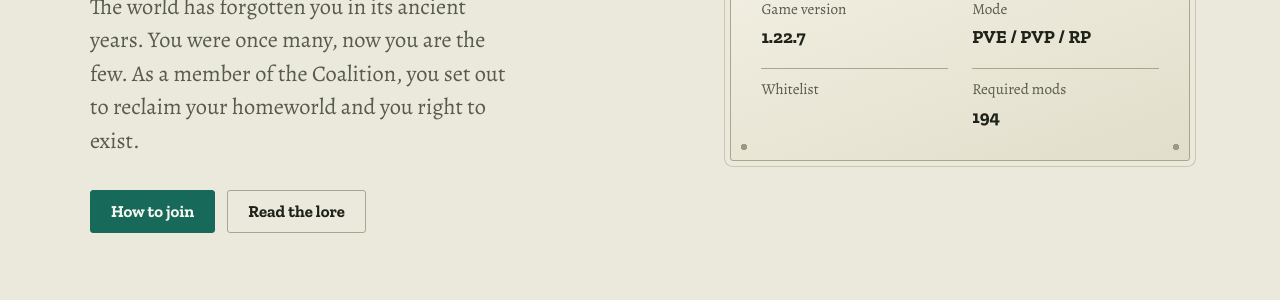
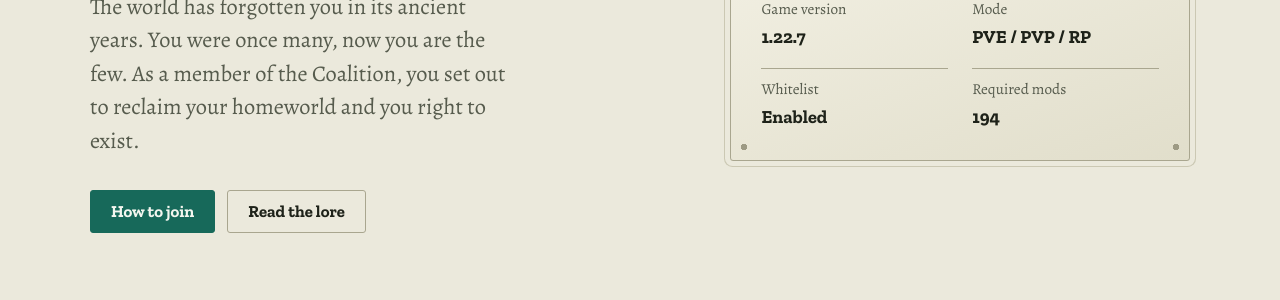
Before and after one commit to Rhyagelle/World-of-Ironroot, a Jekyll site: the page built from index.html, in a window 1280 px wide and 900 px high. Shown: the part 406-706 px from the top of the window. Built offline with Jekyll 4.4.1, drawn with Linux system fonts in a browser that asks for light colours.

Commit message:
Update connect-card.html

```diff
--- a/_includes/connect-card.html
+++ b/_includes/connect-card.html
@@ -9,7 +9,7 @@
   <dl class="plate__facts">
     <div><dt>Game version</dt><dd>1.22.7</dd></div>
     <div><dt>Mode</dt><dd>PVE / PVP / RP </dd></div>
-    <div><dt>Whitelist</dt><dd>{{ site.server.whitelist }}</dd></div>
+    <div><dt>Whitelist</dt><dd>Enabled</dd></div>
     <div><dt>Required mods</dt><dd>{{ required_mods | size }}</dd></div>
   </dl>
 </aside>
```
